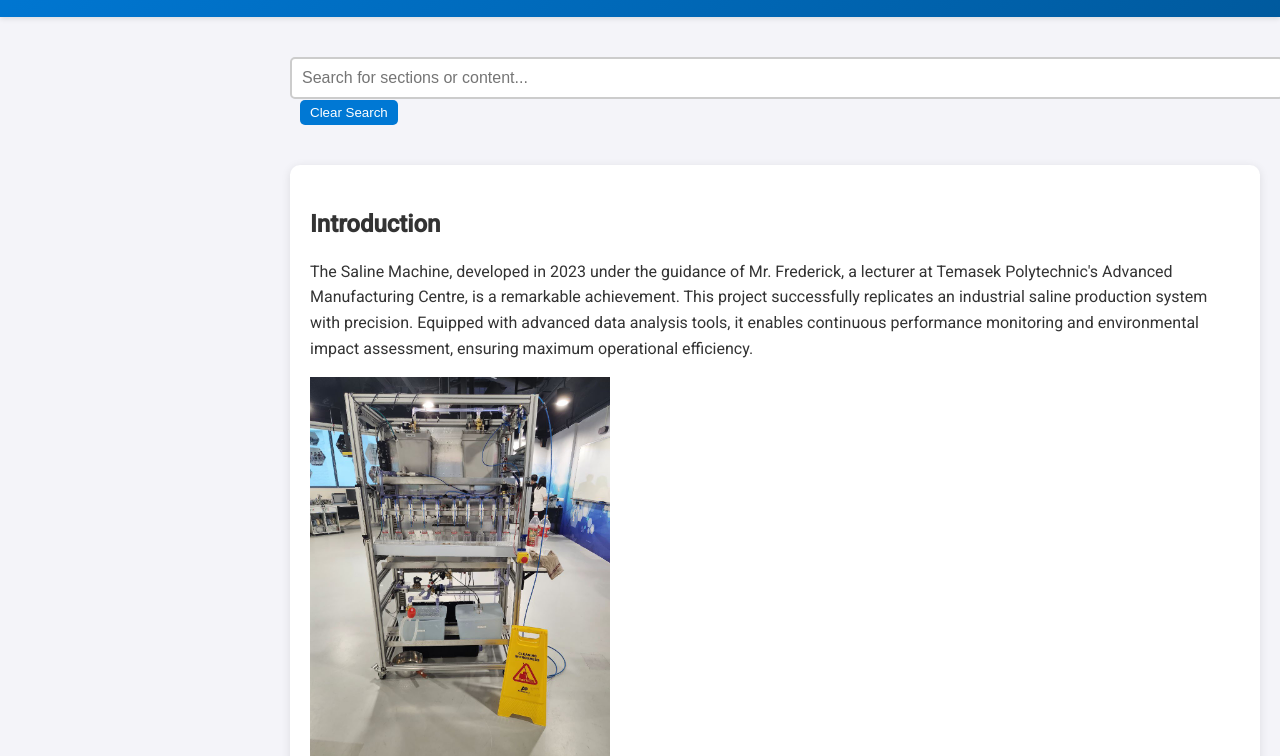
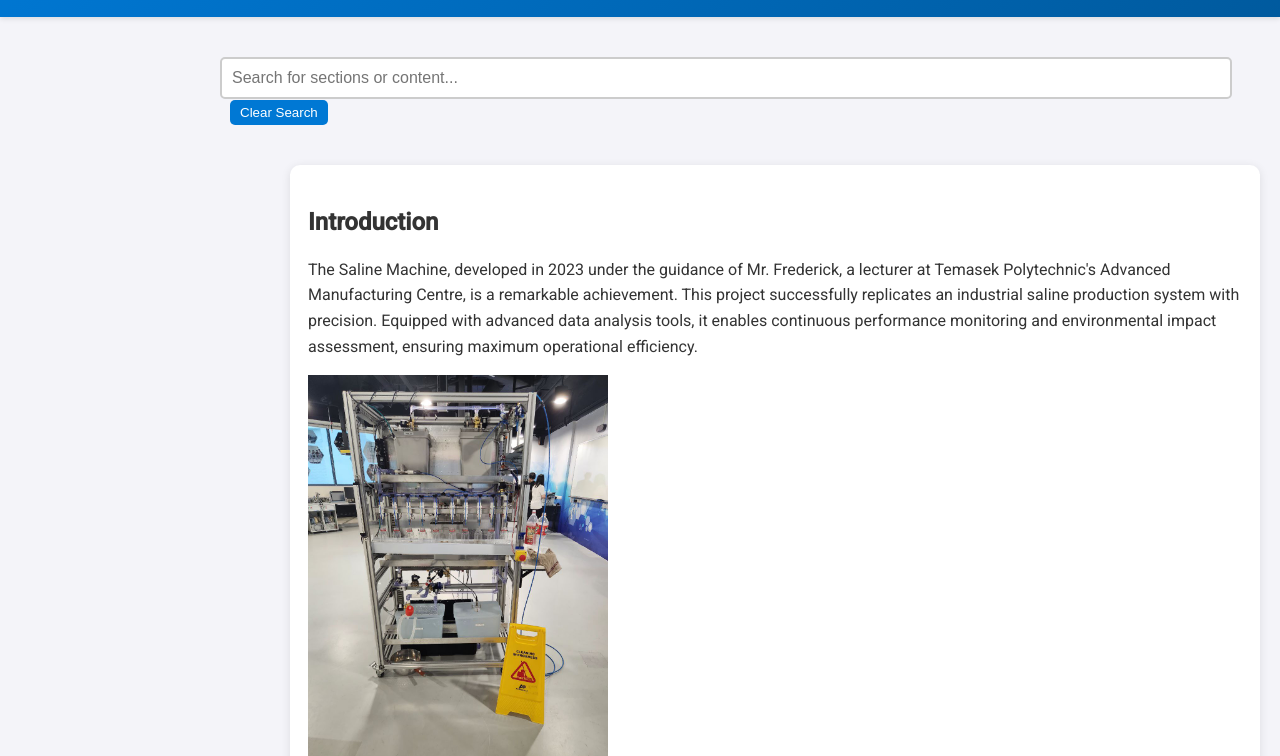
Before and after one commit to Juncheng112/Webiste, a plain HTML site: page index.html in a window 1280 px wide. Shown: the part 81-837 px from the top of the page. Drawn offline with Linux system fonts and the light colour scheme.

Commit message:
Update style.css

```diff
--- a/style.css
+++ b/style.css
@@ -32,13 +32,13 @@ header h1 {
 /* Search Bar */
 .search-bar {
     padding: 20px;
-    margin-left: 270px;
+    margin-left: 200px;
     margin-top: 20px;
     transition: margin-left 0.3s ease;
 }
 
 #search-input {
-    width: 100%;
+    width: 95%;
     padding: 10px;
     font-size: 16px;
     border: 2px solid #ccc;
@@ -65,7 +65,7 @@ main.container {
 .section-container .section {
     background-color: white;
     border-radius: 10px;
-    padding: 20px;
+    padding: 18px;
     box-shadow: 0 2px 10px rgba(0, 0, 0, 0.1);
     transition: box-shadow 0.3s ease, padding 0.3s ease;
 }
```
